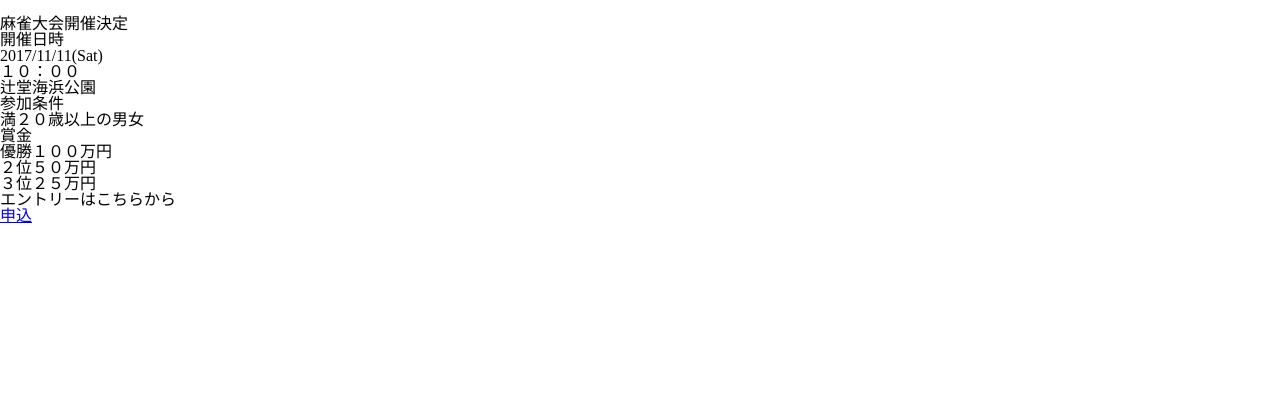
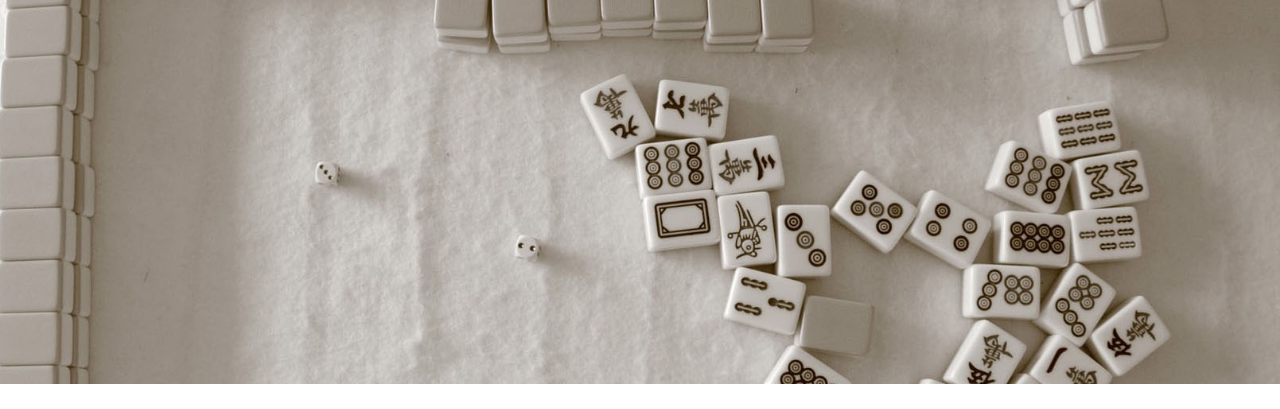
Before and after one commit to aokinari/responsive-site, a plain HTML site: page index.html in a window 1280 px wide. Shown: the top 409 px of the page. Drawn offline with nearby package versions, Linux system fonts and the light colour scheme.

Commit message:
first commit

```diff
--- a/index.html
+++ b/index.html
@@ -4,12 +4,12 @@
         <meta charset="utf-8">
         <meta name="viewport" content="width=device-width, initial-scale=1">
         <link rel="stylesheet" href="https://cdnjs.cloudflare.com/ajax/libs/meyer-reset/2.0/reset.css">
-        <link rel="stylesheet" href="./css/style.css">
+        <link rel="stylesheet" href="./style.css">
         <title>麻雀大会</title>
     </head>
     <body>
     <header>
-        <img src="./images/mahjong-945011_1920.jpg" alt="" class="flexible-images">
+        <img src="./mahjong-945011_1920.jpg" alt="" class="flexible-images">
     </header>
     <body>
     <main>
--- /dev/null
+++ b/style.css
@@ -0,0 +1,70 @@
+@charset "utf-8";
+
+.flexible-images {
+  max-width: 100%;
+  height: auto;
+}
+
+@media (max-width: 768px) {
+  header {
+    height: 250px;
+  }
+}
+
+
+h1 {
+    margin: 30px;
+    font-size: 30px;
+    text-align: center;
+}
+
+p {
+    font-size: 15px;
+}
+
+.showcase{
+    margin: 40px;
+    display: block;
+    display: flex;
+    justify-content: space-between;
+    text-align: center;
+}
+
+.box1{
+    display: block;
+    background-color: #f0e68c;
+    padding: 5px;
+    margin: 5px;
+}
+
+@media (max-width: 768px) {
+  .showcase {
+    flex-direction: column;
+    width: 100%;
+  }
+}
+
+
+h2{
+    display: block;
+    background-color:  #8fbc8f;
+    font-size: 20px;
+    padding: 5px;
+    margin: 5px;
+}
+
+
+footer{
+    background-color: #8fbc8f;
+    padding-top: 5px;
+    padding-bottom: 15px;
+    text-align: center;
+}
+
+.footer-botton{
+    font-size: 20px;
+    background-color: #ffff00;
+    color: black;
+    border-radius: 8px;
+    padding: 10px;
+}
```
Also changed, not shown: mahjong-945011_1920.jpg (added).
